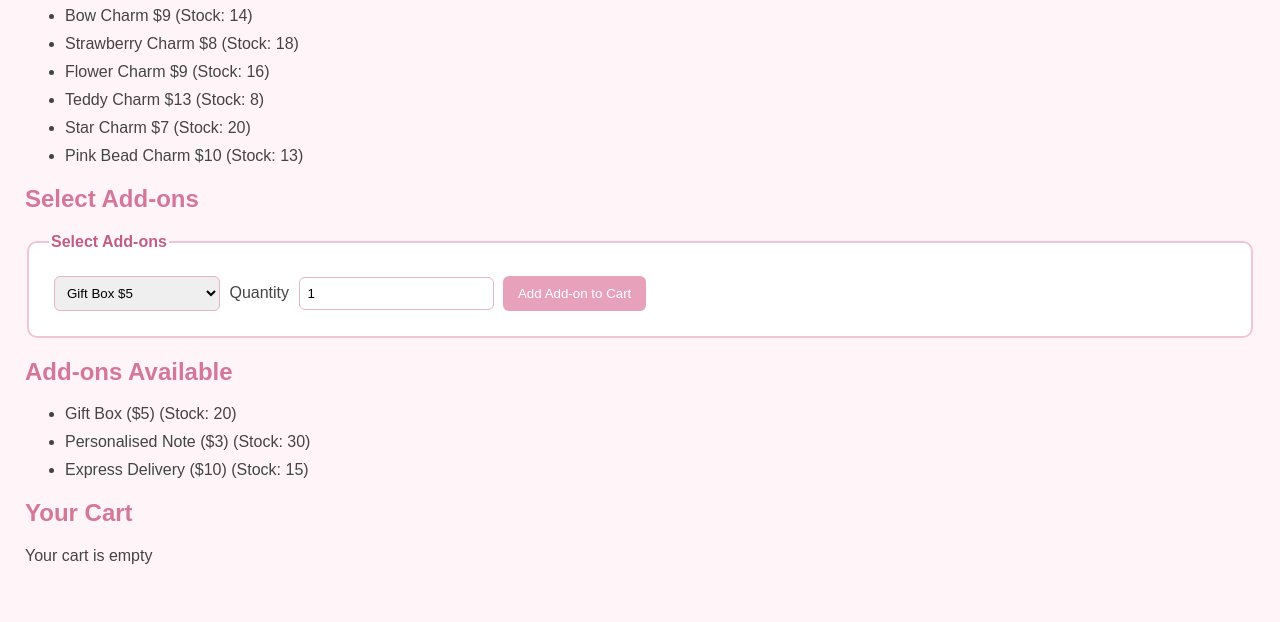
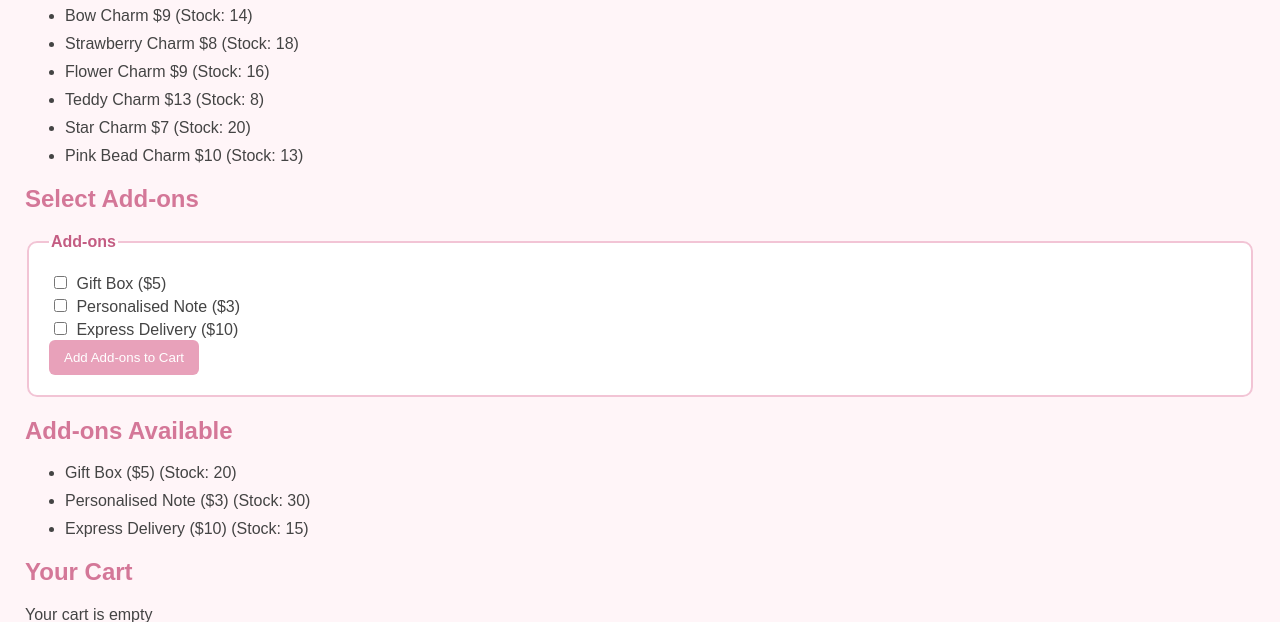
Before and after one commit to gursimrran/AS91896---AS91897--asses, a Flask app: page / in a window 1280 px wide. Shown: the part 844-1466 px from the top of the page. Before the commit the page ends 1408 px from the top, so only its background shows below. Run offline with Flask 3, Linux system fonts and the light colour scheme.

Commit message:
Added checkbox form for selecting multiple add-ons

```diff
--- a/app.py
+++ b/app.py
@@ -78,6 +78,34 @@ def add_to_cart():
     flash(f"{quantity} {product}(s) added to cart.")
     return redirect(url_for('index'))
 
+
+
+@app.route('/select_addon', methods=['POST'])
+def select_addon():
+    selected_addons = request.form.getlist('addons')
+
+    addons = load_data('addons.json')
+    cart = session.get('cart', {})
+
+    for addon in selected_addons:
+        if addon in addons:
+            price = addons[addon]['price']
+
+            if addon in cart:
+                cart[addon]['quantity'] += 1
+            else:
+                cart[addon] = {
+                    'price': price,
+                    'quantity': 1
+                }
+
+    session['cart'] = cart
+    session.modified = True
+
+    flash("Selected add-ons added to cart.")
+    return redirect(url_for('index'))
+
+
 @app.route('/remove_from_cart/<item>')
 def remove_from_cart(item):
     cart = session.get('cart', {})
--- a/templates/index1.html
+++ b/templates/index1.html
@@ -82,26 +82,24 @@
         {% endfor %}
     </ul>
 
-    <h2>Select Add-ons</h2>
 
- <form action="{{ url_for('add_to_cart') }}" method="post">
+<h2>Select Add-ons</h2>
+
+<form action="{{ url_for('select_addon') }}" method="post">
     <fieldset>
-        <legend>Select Add-ons</legend>
+        <legend>Add-ons</legend>
 
-        <select name="product" id="addon">
-            {% for addon, details in addons.items() %}
-                <option value="{{ addon }}">
-                    {{ addon }} ${{ details['price'] }}
-                </option>
-            {% endfor %}
-        </select>
+        {% for addon, details in addons.items() %}
+            <label>
+                <input type="checkbox" name="addons" value="{{ addon }}">
+                {{ addon }} (${{ details['price'] }})
+            </label><br>
+        {% endfor %}
 
-        <label for="addon_quantity">Quantity</label>
-        <input type="number" name="quantity" id="addon_quantity" value="1" min="1">
+        <button type="submit">Add Add-ons to Cart</button>
+    </fieldset>
+</form>
 
-        <button type="submit">Add Add-on to Cart</button>
-    </fieldset>
-   </form>
 
     <h2>Add-ons Available</h2>
     <ul>
```
